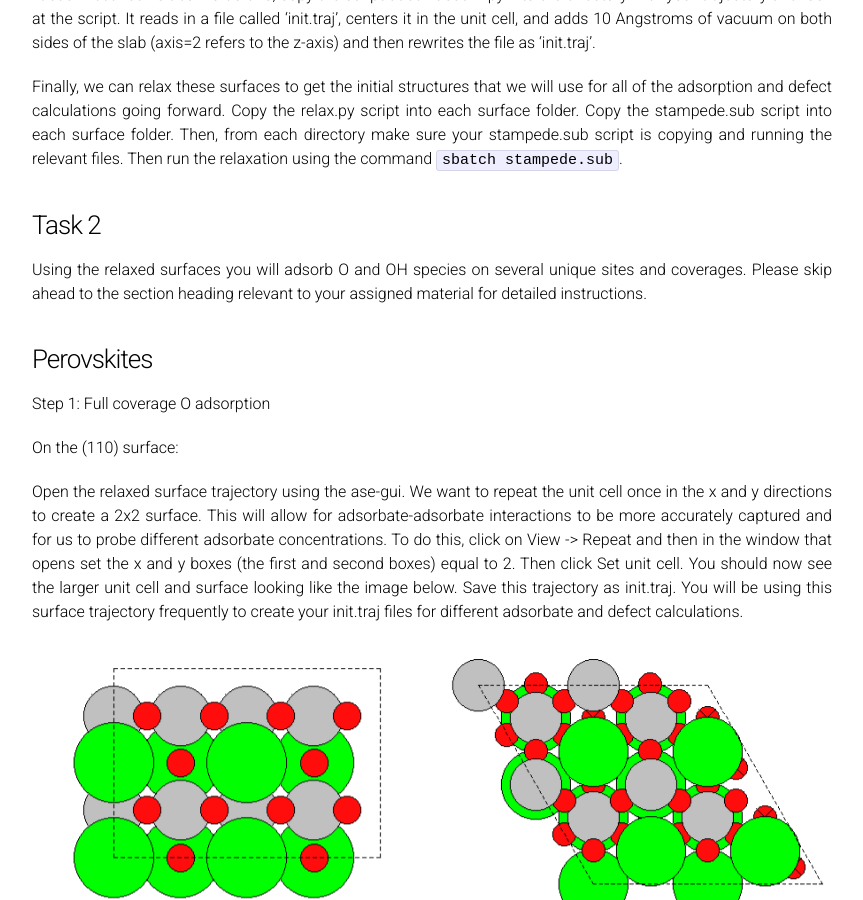
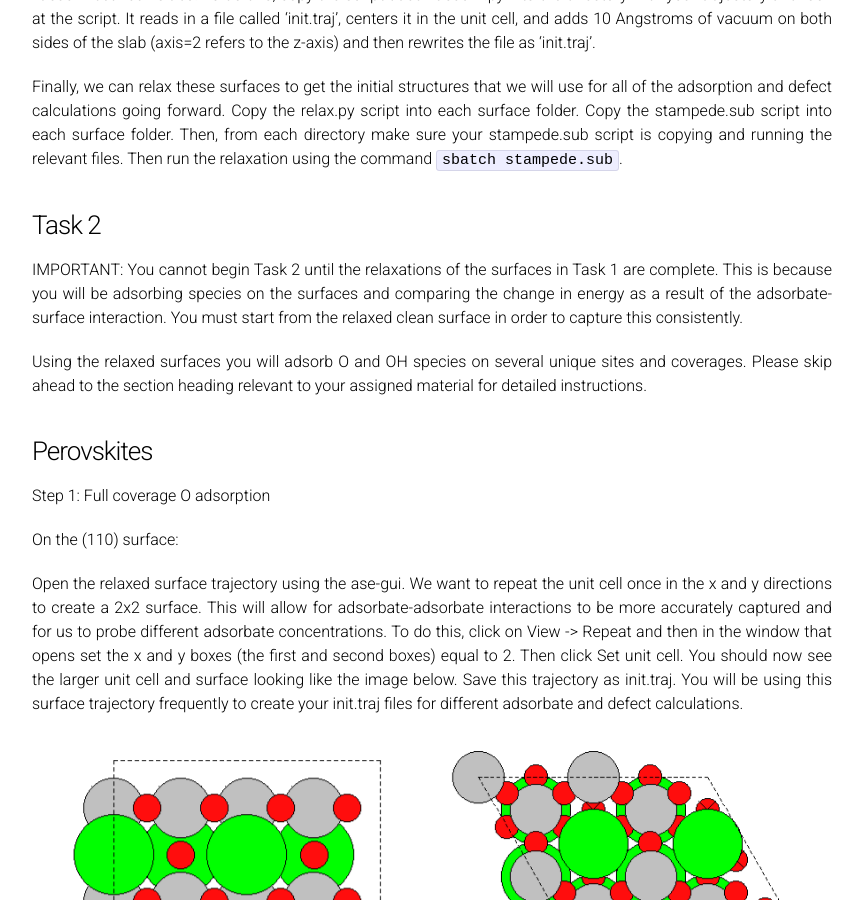
Before and after one commit to UPennCBE544/2023.github.io, a Jekyll site: the page built from ProjectDescription.md, in a window 1280 px wide and 900 px high, scrolled down 7151 px. Shown: the whole window, without its empty margins (208-1071 px from the left). Built offline with Jekyll 4.4.1, drawn with Linux system fonts in a browser that asks for light colours; our own code applies the rules of GitHub Pages for plain Markdown files.

Commit message:
Update ProjectDescription.md

````diff
--- a/ProjectDescription.md
+++ b/ProjectDescription.md
@@ -194,6 +194,8 @@ Next, we need to make sure we have the appropriate vacuum set up between slabs.
 Finally, we can relax these surfaces to get the initial structures that we will use for all of the adsorption and defect calculations going forward. Copy the relax.py script into each surface folder. Copy the stampede.sub script into each surface folder. Then, from each directory make sure your stampede.sub script is copying and running the relevant files. Then run the relaxation using the command ```sbatch stampede.sub```.
 
 ### Task 2 ###
+
+IMPORTANT: You cannot begin Task 2 until the relaxations of the surfaces in Task 1 are complete. This is because you will be adsorbing species on the surfaces and comparing the change in energy as a result of the adsorbate-surface interaction. You must start from the relaxed clean surface in order to capture this consistently.
 
 Using the relaxed surfaces you will adsorb O and OH species on several unique sites and coverages. Please skip ahead to the section heading relevant to your assigned material for detailed instructions.
 
````
